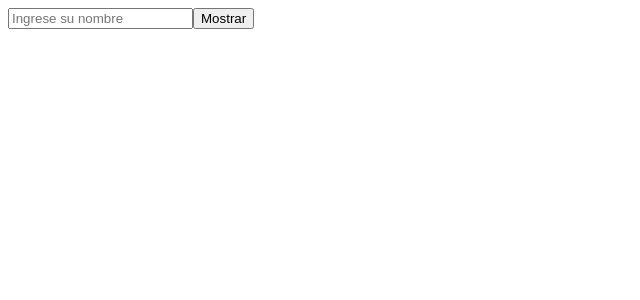
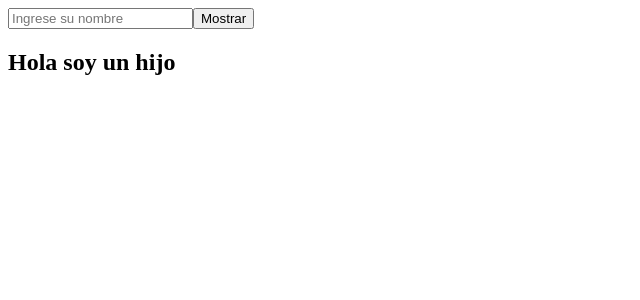
Before and after one commit to andres990127/Angular-Core, an Angular app: page / in a window 1280 px wide. Shown: the top 300 px of the page, without its empty margins (0-640 px from the left). Built offline with nearby package versions, Linux system fonts and the light colour scheme.

Commit message:
Version ViewChild Componente

```diff
--- a/src/app/app.component.html
+++ b/src/app/app.component.html
@@ -2,4 +2,7 @@
 <button (click)="mostrar()">
   Mostrar
 </button>
+
+
+<app-hijo></app-hijo>
 <router-outlet></router-outlet>
--- a/src/app/app.component.ts
+++ b/src/app/app.component.ts
@@ -1,4 +1,5 @@
 import { Component, ViewChild, ElementRef } from '@angular/core';
+import { HijoComponent } from './hijo/hijo.component';
 
 @Component({
   selector: 'app-root',
@@ -8,12 +9,11 @@ import { Component, ViewChild, ElementRef } from '@angular/core';
 export class AppComponent {
   title = 'ejemploCore';
   @ViewChild('inputNombre', {static: true}) inputNombre: ElementRef;
-
-  mostrar()
-  {
-    console.log(this.inputNombre.nativeElement.value)
-/*     this.inputNombre.nativeElement.style.background = "red" */
-this.inputNombre.nativeElement.focus();
-
+  @ViewChild(HijoComponent, {static: true}) hijo: HijoComponent;
+  mostrar() {
+   /*  console.log(this.inputNombre.nativeElement.value)
+         this.inputNombre.nativeElement.style.background = "red"
+    this.inputNombre.nativeElement.focus(); */
+    this.hijo.titulo = "lo modifique desde un padre"
   }
 }
--- a/src/app/app.module.ts
+++ b/src/app/app.module.ts
@@ -3,10 +3,12 @@ import { NgModule } from '@angular/core';
 
 import { AppRoutingModule } from './app-routing.module';
 import { AppComponent } from './app.component';
+import { HijoComponent } from './hijo/hijo.component';
 
 @NgModule({
   declarations: [
-    AppComponent
+    AppComponent,
+    HijoComponent
   ],
   imports: [
     BrowserModule,
--- /dev/null
+++ b/src/app/hijo/hijo.component.html
@@ -0,0 +1,3 @@
+<h2>
+  {{titulo}}
+</h2>
--- /dev/null
+++ b/src/app/hijo/hijo.component.ts
@@ -0,0 +1,15 @@
+import { Component, OnInit } from '@angular/core';
+
+@Component({
+  selector: 'app-hijo',
+  templateUrl: './hijo.component.html',
+  styleUrls: ['./hijo.component.scss']
+})
+export class HijoComponent implements OnInit {
+  titulo: string = 'Hola soy un hijo'
+  constructor() { }
+
+  ngOnInit() {
+  }
+
+}
```
Also changed, not shown: src/app/hijo/hijo.component.scss (added), 1 other file (tests, documents, lock files or other folders).
